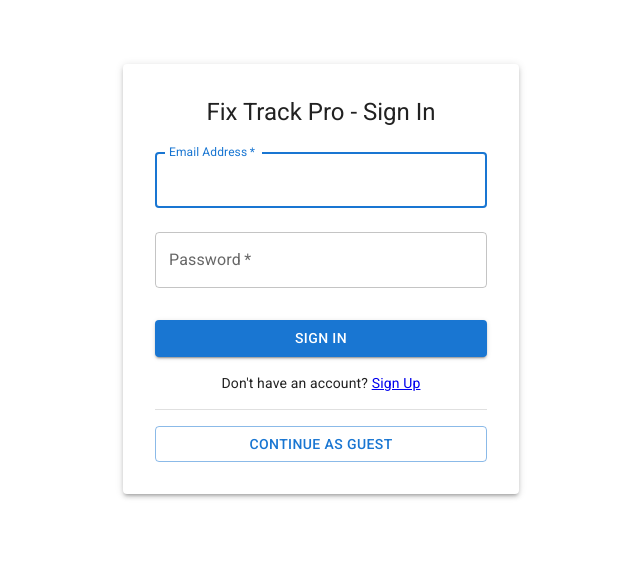
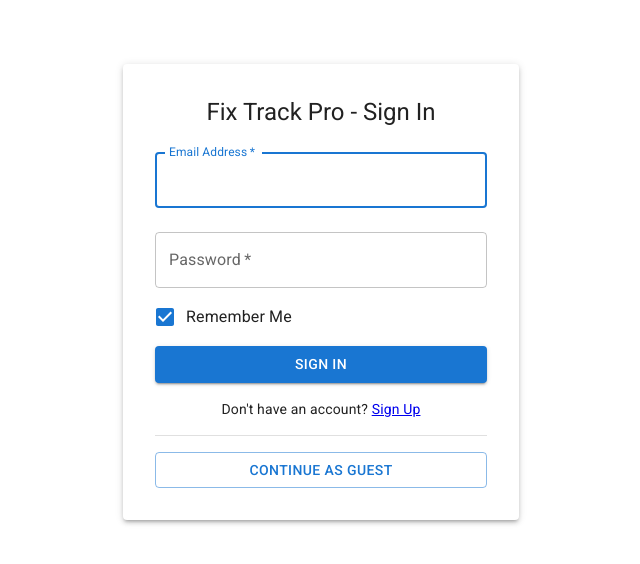
Before and after one commit to Abrahamozler/fixtrack_frontend, a React (Vite) app: page /login in a window 1280 px wide. Shown: the top 564 px of the page, without its empty margins (319-959 px from the left). Built offline with nearby package versions, Linux system fonts and the light colour scheme.

Commit message:
Update Login.jsx

```diff
--- a/src/pages/Login.jsx
+++ b/src/pages/Login.jsx
@@ -1,11 +1,16 @@
 import { useState } from 'react';
 import { useAuth } from '../context/AuthContext.jsx';
-import { Container, Box, TextField, Button, Typography, Alert, Paper, Divider } from '@mui/material';
+import {
+  Container, Box, TextField, Button, Typography, Alert, Paper, Divider,
+  FormControlLabel, Checkbox // Import new components
+} from '@mui/material';
 import { Link, useNavigate } from 'react-router-dom';
 
 const Login = () => {
   const [email, setEmail] = useState('');
   const [password, setPassword] = useState('');
+  // NEW: State for the "Remember Me" checkbox
+  const [rememberMe, setRememberMe] = useState(true);
   const [error, setError] = useState('');
   const { login } = useAuth();
   const navigate = useNavigate();
@@ -14,7 +19,8 @@ const Login = () => {
     e.preventDefault();
     setError('');
     try {
-      await login(email, password);
+      // NEW: Pass the rememberMe state to the login function
+      await login(email, password, rememberMe);
       navigate('/');
     } catch (err) {
       setError(err.response?.data?.message || 'Failed to log in');
@@ -24,7 +30,8 @@ const Login = () => {
   const handleGuestLogin = async () => {
     setError('');
     try {
-      await login('guest@example.com', 'guestpassword123');
+      // Guest login will always be "remembered" for convenience
+      await login('guest@example.com', 'guestpassword123', true);
       navigate('/');
     } catch (err) {
       setError('Guest login failed. Ensure the guest user has been registered.');
@@ -40,53 +47,32 @@ const Login = () => {
         <Box component="form" onSubmit={handleSubmit} noValidate sx={{ mt: 1, width: '100%' }}>
           {error && <Alert severity="error" sx={{ width: '100%', mb: 2 }}>{error}</Alert>}
           <TextField
-            margin="normal"
-            required
-            fullWidth
-            id="email"
-            label="Email Address"
-            name="email"
-            autoComplete="email"
-            autoFocus
-            value={email}
-            onChange={(e) => setEmail(e.target.value)}
+            margin="normal" required fullWidth id="email" label="Email Address" name="email"
+            autoComplete="email" autoFocus value={email} onChange={(e) => setEmail(e.target.value)}
           />
           <TextField
-            margin="normal"
-            required
-            fullWidth
-            name="password"
-            label="Password"
-            type="password"
-            id="password"
-            autoComplete="current-password"
-            value={password}
-            // THIS IS THE CORRECTED LINE:
-            onChange={(e) => setPassword(e.target.value)}
+            margin="normal" required fullWidth name="password" label="Password" type="password"
+            id="password" autoComplete="current-password" value={password} onChange={(e) => setPassword(e.target.value)}
           />
-          <Button
-            type="submit"
-            fullWidth
-            variant="contained"
-            sx={{ mt: 3, mb: 2 }}
-          >
+
+          {/* NEW: "Remember Me" Checkbox */}
+          <FormControlLabel
+            control={<Checkbox value="remember" color="primary" checked={rememberMe} onChange={(e) => setRememberMe(e.target.checked)} />}
+            label="Remember Me"
+          />
+
+          <Button type="submit" fullWidth variant="contained" sx={{ mt: 1, mb: 2 }}>
             Sign In
           </Button>
+
           <Typography variant="body2" align="center">
             Don't have an account? <Link to="/register">Sign Up</Link>
           </Typography>
         </Box>
-
         <Divider sx={{ my: 2, width: '100%' }} />
-
-        <Button
-          fullWidth
-          variant="outlined"
-          onClick={handleGuestLogin}
-        >
+        <Button fullWidth variant="outlined" onClick={handleGuestLogin}>
           Continue as Guest
         </Button>
-
       </Paper>
     </Container>
   );
```
